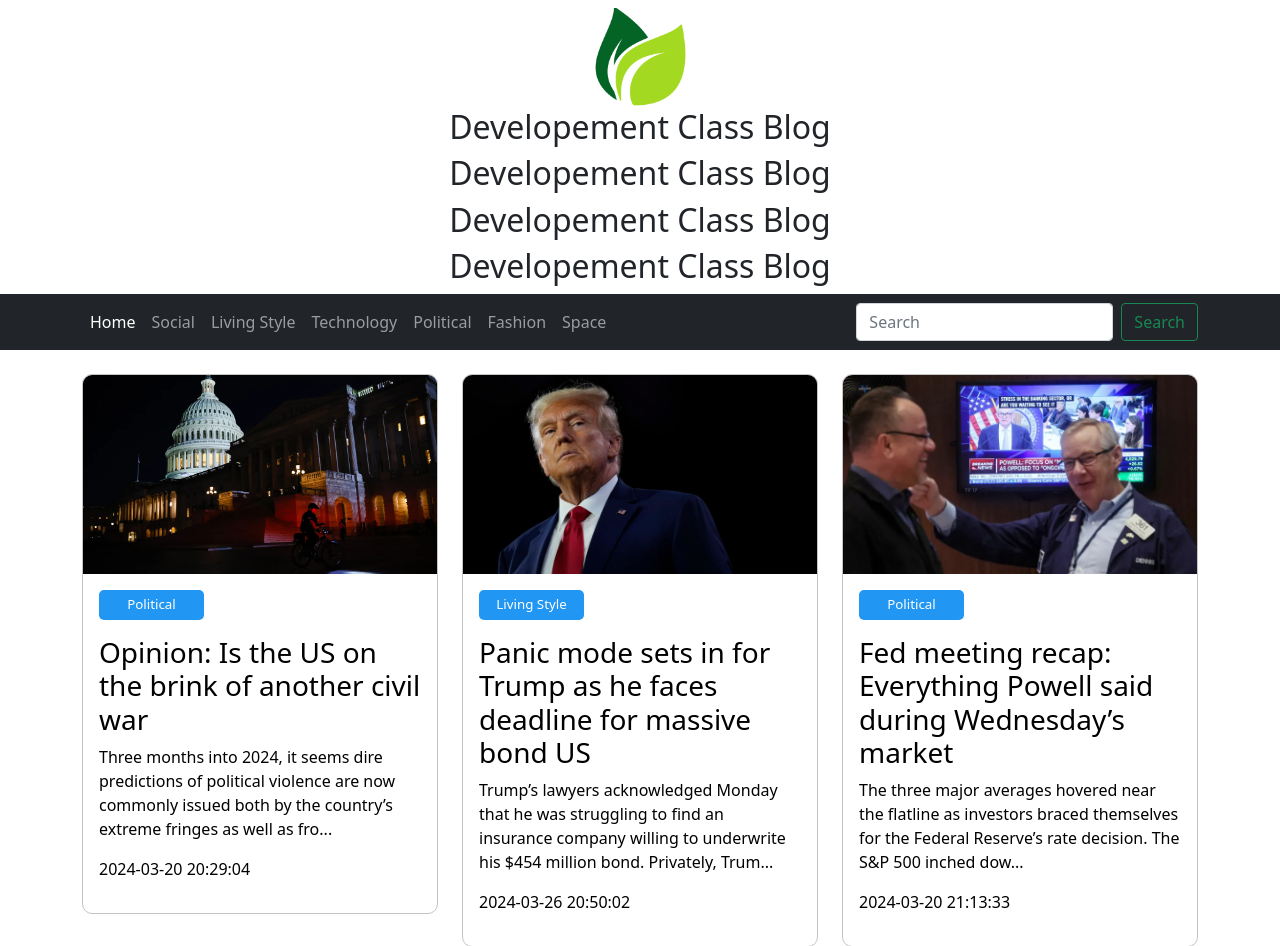
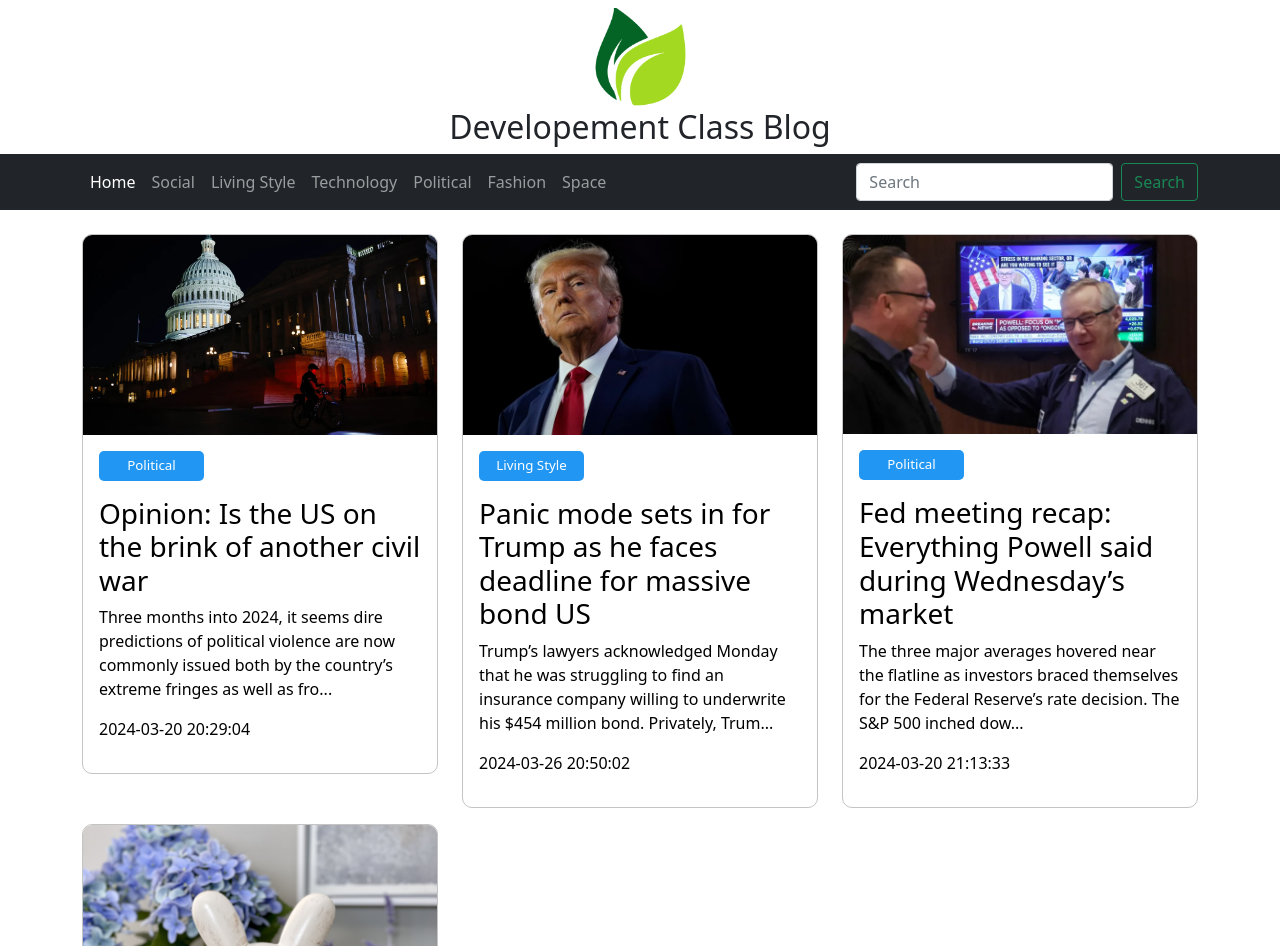
Before and after one commit to sayedsa/blog, a PHP site: page /index.php in a window 1280 px wide. Shown: the part 56-1002 px from the top of the page. Run offline with PHP 8.4, Linux system fonts and the light colour scheme; data comes from the database, SQL or seed files in the repository.

Commit message:
new updates

```diff
--- a/includes/header.php
+++ b/includes/header.php
@@ -57,9 +57,7 @@ $results = $conn->query("Select * from categories");
 <div class="text-center m-2">
     <img src="/assets/images/logo.png" width="100px"/>
     <h2> Developement Class Blog </h2>
-    <h2> Developement Class Blog </h2>
-        <h2> Developement Class Blog </h2>
-          <h2> Developement Class Blog </h2>
+
 </div>
 
 
```
